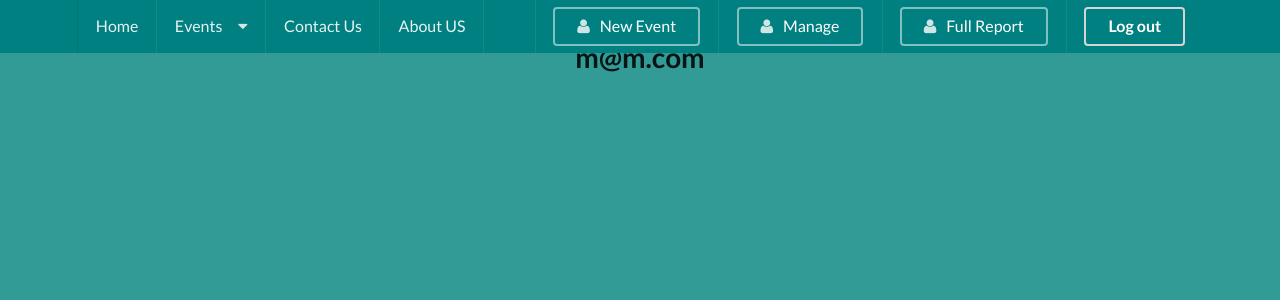
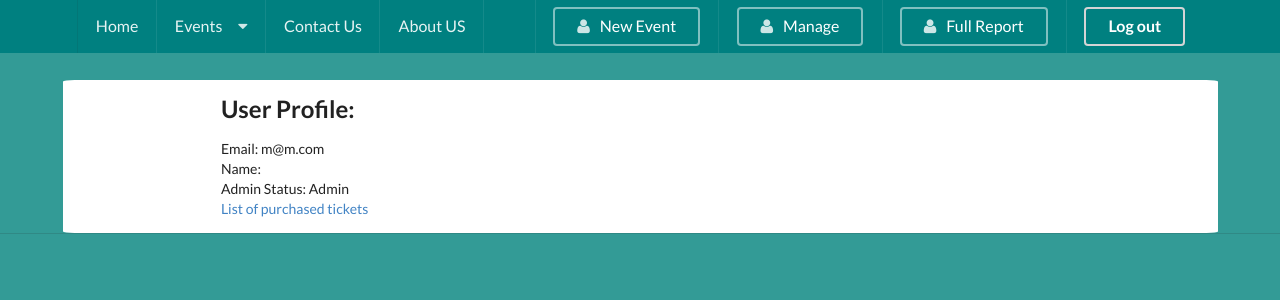
Before and after one commit to BornaThePolar/bilitsazan, a Django app: page /userProfile/ in a window 1280 px wide. Shown: the top 300 px of the page. Run offline with Django 3.2, Linux system fonts and the light colour scheme; a user stored in the database is signed in; data comes from the database, SQL or seed files in the repository; parts of the project's set-up code (start-up, migrations or seed data) failed here and were passed over.

Commit message:
added user profile

```diff
--- a/mysite/polls/templates/userProfile.html
+++ b/mysite/polls/templates/userProfile.html
@@ -1,15 +1,19 @@
 {% extends my_template %}
 
 {% block content %}
+    <br><br><br><br>
+    <div class="ui vertical stripe segment">
+        <div class="ui middle centered aligned stackable grid container"
+             style="background-color: white; border-radius: 1%">
+            <div class="row">
+                <div class="twelve wide column">
 
-    <div class="ui middle aligned center aligned grid">
-        <div class="five wide column">
+                    <h2>User Profile:</h2>
 
-            <div>
-
-                <h1>{{ user.email}}</h1>
-
-            </div>
+                    Email: {{ user.email }}<br>
+                    Name: {{ user.first_name }} {{ user.last_name }}<br>
+                    Admin Status: {% if user.is_superuser%} Admin {% else %}Normal User{% endif %}<br>
+                    <a href="/report/">List of purchased tickets</a>
 
 
                     <script>
@@ -28,4 +32,6 @@
                     </script>
                 </div>
             </div>
+        </div>
+    </div>
 {% endblock %}
```
Also changed, not shown: mysite/polls/migrations/0016_auto_20150817_1656.py. Lines whose indentation alone changed are shown as unchanged.
